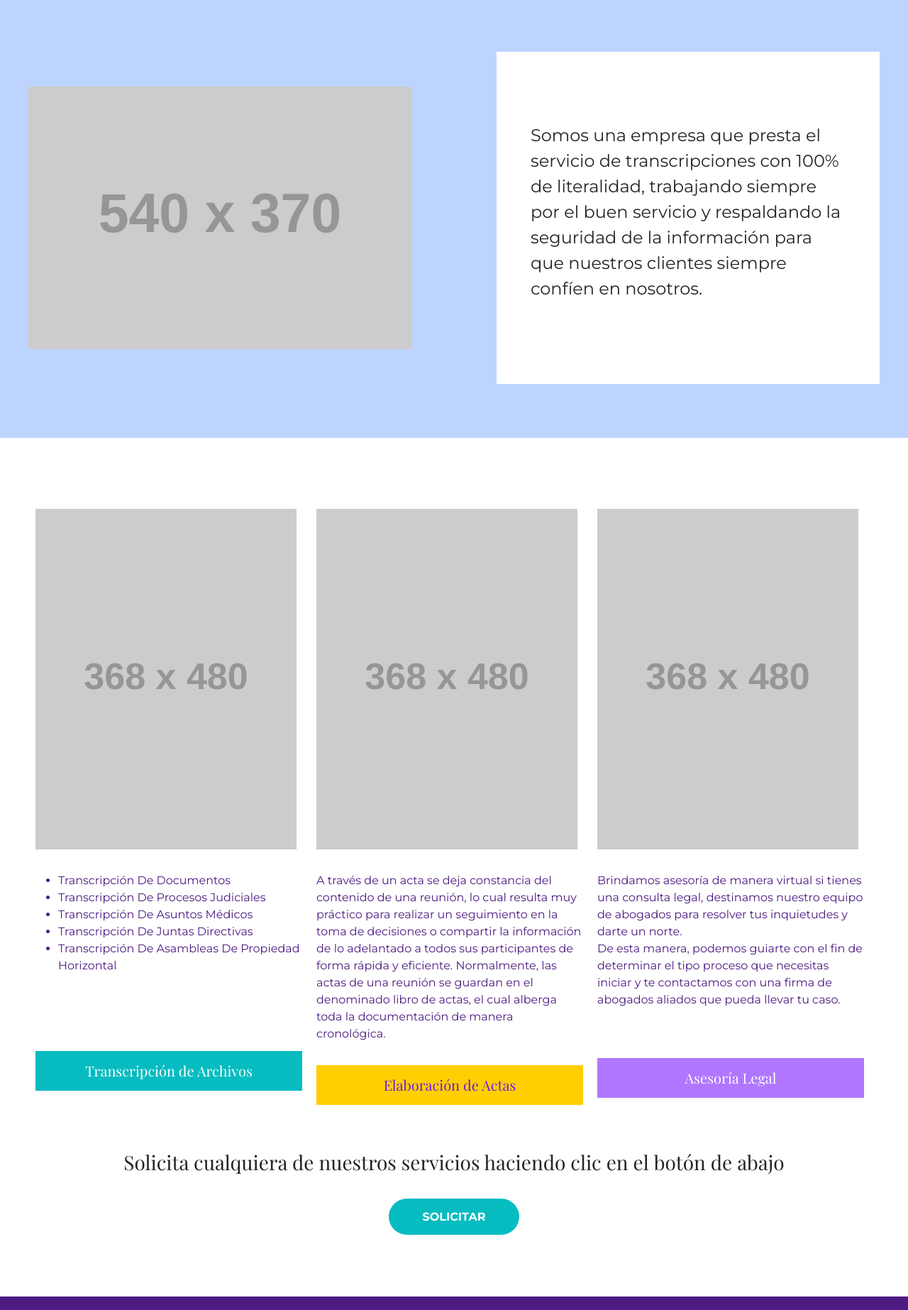
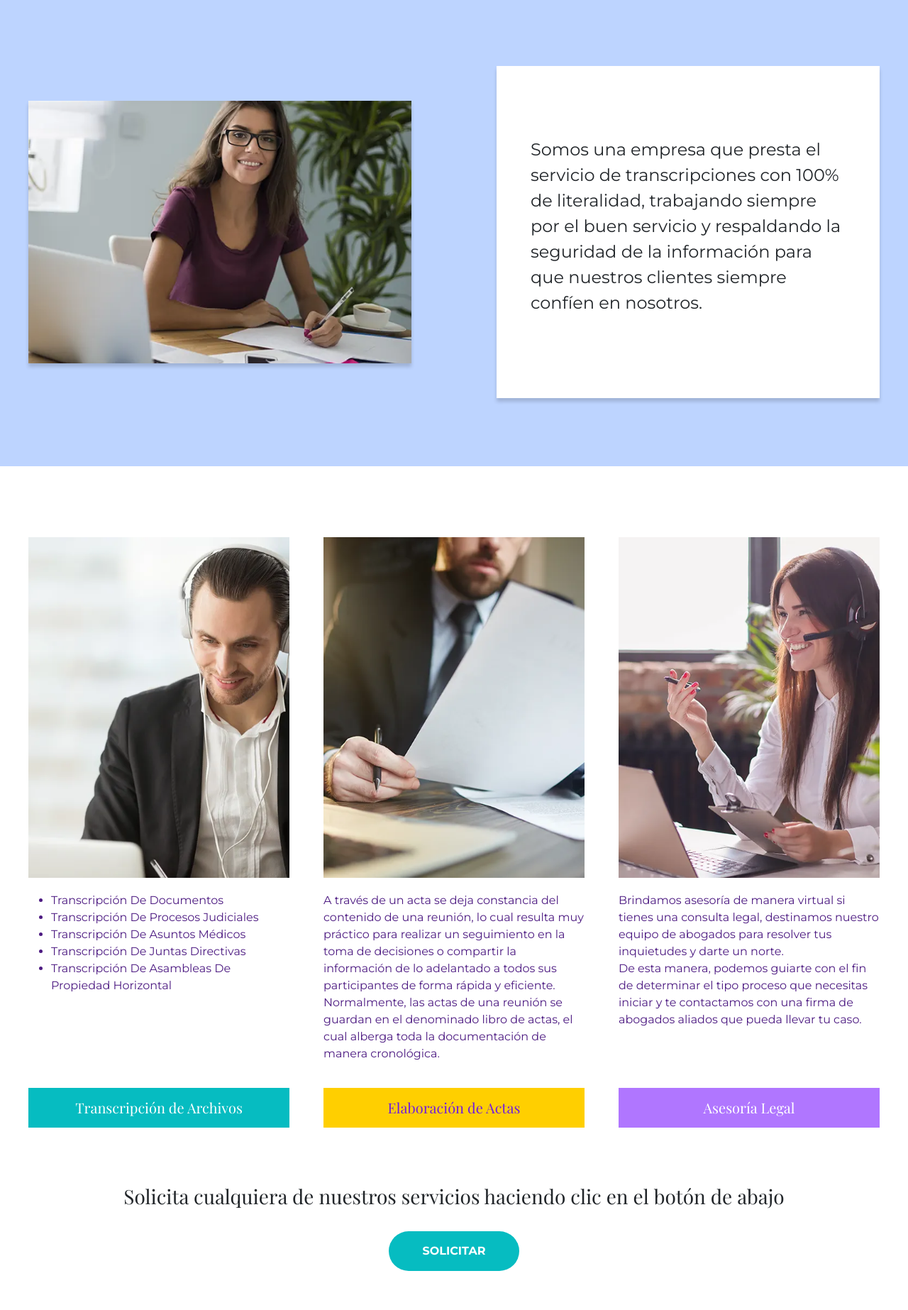
Before and after one commit to soydannybrooks/coderhouse_des_web, a plain HTML site: page nosotros.html in a window 1280 px wide. Shown: the part 433-2279 px from the top of the page at 71% size. Drawn offline with nearby package versions, Linux system fonts and the light colour scheme; placeholder pictures from the web are drawn by us.

Commit message:
Cambio a flexbox y Bootstrap (Nav menu)

```diff
--- a/css/style.css
+++ b/css/style.css
@@ -262,7 +262,6 @@ a:hover {
     width: 576px;
     height: 430px;
     overflow: hidden;
-    box-shadow: 0px 5px 5px #00000029;
 }
 
 .home-content__image img {
@@ -415,14 +414,14 @@ a:hover {
     }
 }
 
-
-
 .internal-hero-container {
     width: 100%;
+    display: flex;
+    flex-direction: column;
+    justify-content: center;
     height: 250px;
     margin: 0 auto;
-    display: table;
-    background-image: url(https://placehold.co/1920x250);
+    background-image: url(../multimedia/images/about-bg.jpg);
     background-position: center right;
     background-repeat: no-repeat;
     background-size: cover;
@@ -441,10 +440,8 @@ a:hover {
 }
 
 .internal-hero__inner {
-    max-width: 1200px;
-    position: relative;
-    display: table-cell;
-    vertical-align: middle;
+    width: 1200px;
+    margin: 0 auto;
     text-align: center;
     z-index: 2;
 }
@@ -454,7 +451,6 @@ a:hover {
     font-weight: 700;
     line-height: 1.2em;
     color: white;
-    margin: 0 auto;
 }
 
 .internal-info__two-col {
@@ -463,27 +459,29 @@ a:hover {
 }
 
 .internal-info-two-col__inner {
+    display: flex;
+    justify-content: space-between;
+    align-items: center;
     max-width: 1200px;
-    height: 620px;
     margin: 0 auto;
-    position: relative;
+    padding: 6rem 0;
 }
 
-.internal-col__image {
-    position: absolute;
-    top: 50%;
-    transform: translateY(-50%);
+.internal-col__image,
+.internal-col__info {
     width: 540px;
+    box-shadow: 0px 5px 5px #00000029;
+}
+
+.internal-col__image img {
+    width: 100%;
+    height: 370px;
+    object-fit: cover;
 }
 
 .internal-col__info {
     background-color: white;
     padding: 6.25rem 3rem;
-    width: 540px;
-    position: absolute;
-    top: 50%;
-    right: 0;
-    transform: translateY(-50%);
     box-sizing: border-box;
 }
 
@@ -492,67 +490,71 @@ a:hover {
 }
 
 .internal-info_three-col {
-    position: relative;
     width: 1200px;
     margin: 0 auto;
     padding: 6.25rem 0;
 }
 
 .internal-info-three-col__inner {
-    max-width: 100%;
-    overflow: hidden;
+    display: flex;
+    justify-content: space-between;
+    gap: 3rem;
+    width: 100%;
 }
 
 .internal-col__plan-info {
-    position: relative;
-    width: 33%;
-    float: left;
-    padding: 0 10px;
+    display: flex;
+    flex-direction: column;
+    gap: 1.25rem;
+    width: calc((100% - 6rem) / 3);
     box-sizing: border-box;
 }
 
 .internal-col__plan-info ul,
 .internal-col__plan-info p {
-    margin: 32px 0;
     font-size: 1rem;
     color: #4D1B82;
+    height: 240px;
+}
+
+.internal-col__plan-info img {
+    width: 100%;
+    height: 480px;
+    object-fit: cover;
+}
+
+.internal-col__plan-info h3 {
+    font-size: 1.25rem;
+    text-align: center;
+    padding: 1rem 0;
 }
 
 .internal-col__plan-info:nth-child(1) h3 {
-    font-size: 1.25rem;
-    text-align: center;
-    padding: 1rem 0;
     background-color: #06BCC1;
     color: white;
-    margin-top: 108px;
 }
 
 .internal-col__plan-info:nth-child(2) h3 {
-    font-size: 1.25rem;
-    text-align: center;
-    padding: 1rem 0;
     background-color: #FFCF00;
     color: #711BE0;
 }
 
 .internal-col__plan-info:nth-child(3) h3 {
-    font-size: 1.25rem;
-    text-align: center;
-    padding: 1rem 0;
     background-color: #B076FF;
     color: white;
-    margin-top: 70px;
 }
 
 .internal-info__cta {
-    padding: 4rem 0 0;
+    display: flex;
+    flex-direction: column;
+    gap: 2rem;
+    margin-top: 5rem;
     text-align: center;
 }
 
 .internal-info__cta h3 {
     font-size: 1.75rem;
     text-align: center;
-    margin-bottom: 3rem;
 }
 
 .internal-content__button {
@@ -562,6 +564,7 @@ a:hover {
     color: white;
     font-size: 1rem;
     font-weight: 700;
+    align-self: center;
     text-transform: uppercase;
 }
 
--- a/nosotros.html
+++ b/nosotros.html
@@ -41,7 +41,7 @@
     <section class="internal-info__two-col">
         <div class="internal-info-two-col__inner">
             <div class="internal-col__image">
-                <img src="https://placehold.co/540x370" alt="PLaceholder Image">
+                <img src="./multimedia/images/transcrip-img2.webp" alt="PLaceholder Image">
             </div>
             <div class="internal-col__info">
                 <p>Somos una empresa que presta el servicio de transcripciones con 100% de literalidad, trabajando siempre por el buen servicio y respaldando la seguridad de la información para que nuestros clientes siempre confíen en nosotros.</p>
@@ -51,7 +51,7 @@
     <section class="internal-info_three-col">
         <div class="internal-info-three-col__inner">
             <div class="internal-col__plan-info">
-                <img src="https://placehold.co/368x480" alt="Placeholder 3">
+                <img src="./multimedia/images/transcripcion.webp" alt="Placeholder 3">
                 <ul>
                     <li>Transcripción De Documentos</li>
                     <li>Transcripción De Procesos Judiciales</li>
@@ -62,12 +62,12 @@
                 <h3>Transcripción de Archivos</h3>
             </div>
             <div class="internal-col__plan-info">
-                <img src="https://placehold.co/368x480" alt="Placeholder 1">
+                <img src="./multimedia/images/actas.webp" alt="Placeholder 1">
                 <p>A través de un acta se deja constancia del contenido de una reunión, lo cual resulta muy práctico para realizar un seguimiento en la toma de decisiones o compartir la información de lo adelantado a todos sus participantes de forma rápida y eficiente. Normalmente, las actas de una reunión se guardan en el denominado libro de actas, el cual alberga toda la documentación de manera cronológica.</p>
                 <h3>Elaboración de Actas</h3>
             </div>
             <div class="internal-col__plan-info">
-                <img src="https://placehold.co/368x480" alt="Placeholder 2">
+                <img src="./multimedia/images/asesoria.webp" alt="Placeholder 2">
                 <p>Brindamos asesoría de manera virtual si tienes una consulta legal, destinamos nuestro equipo de abogados para resolver tus inquietudes y darte un norte.<br>
                     De esta manera, podemos guiarte con el fin de determinar el tipo proceso que necesitas iniciar y te contactamos con una firma de abogados aliados que pueda llevar tu caso.</p>
                 <h3>Asesoría Legal</h3>
```
Also changed, not shown: index.html (+1 -1 lines), multimedia/images/about-bg.jpg (added), multimedia/images/actas.webp (added), multimedia/images/asesoria.webp (added), multimedia/images/hero-side-image.png (added), multimedia/images/transcripcion.webp (added), 1 other file.
